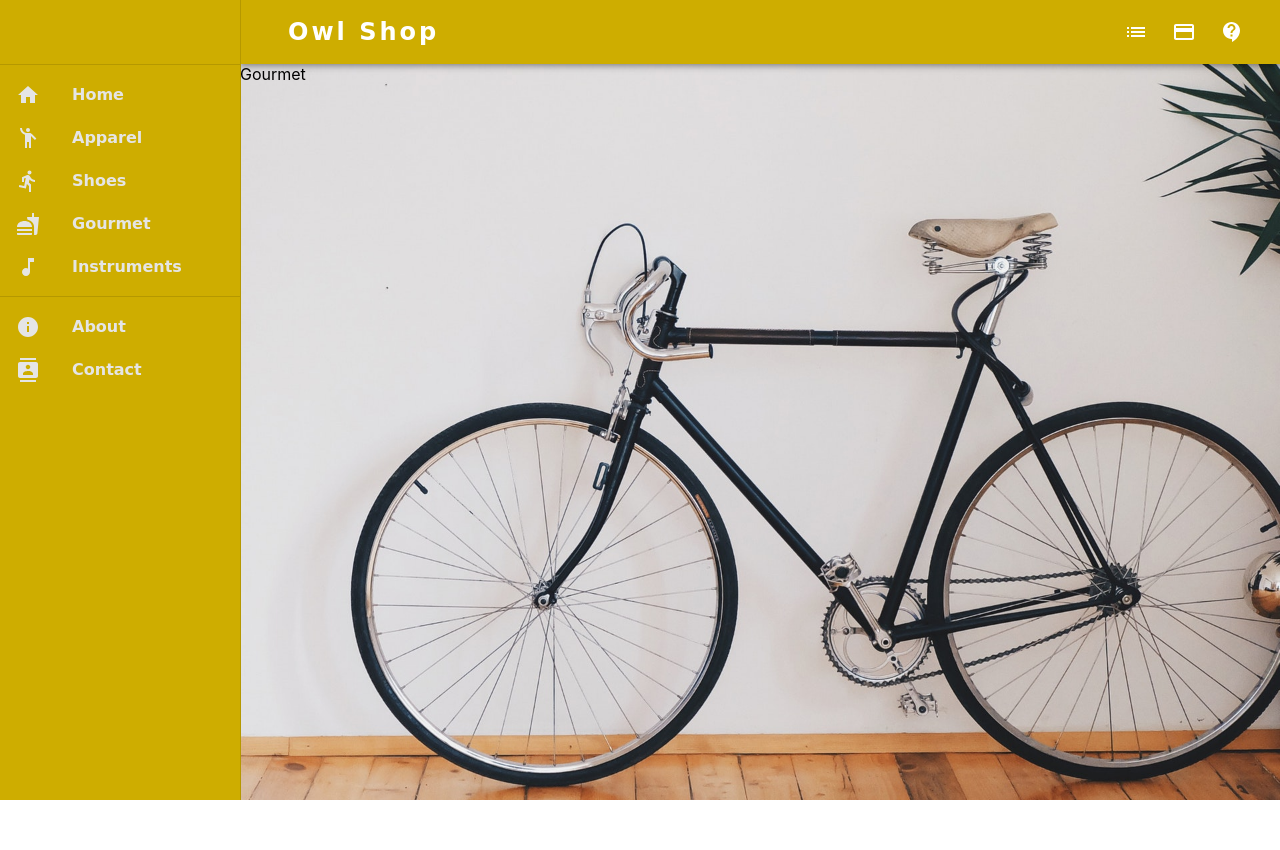
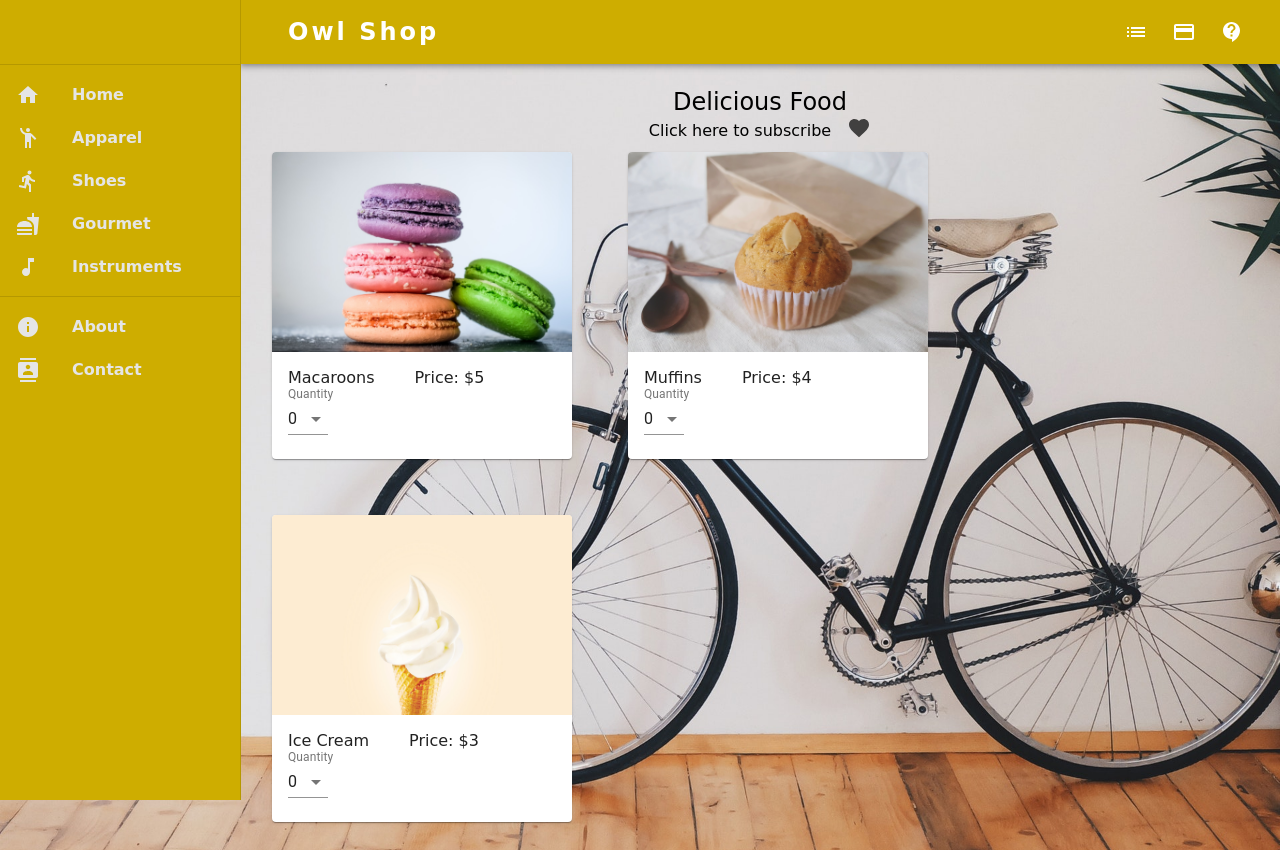
Before and after one commit to ChawinTan/Twilio-pay-shop, a React (Create React App) app: page /gourmet in a window 1280 px wide. Before the commit the page ends 800 px from the top, so only its background shows below. Built offline with nearby package versions, Linux system fonts and the light colour scheme.

Commit message:
add gourmet feature

```diff
--- a/src/Components/Gourment.js
+++ b/src/Components/Gourment.js
@@ -1,18 +1,130 @@
-import React from "react";
+import React, { useState } from "react";
+import { makeStyles } from "@material-ui/core/styles";
+import Grid from "@material-ui/core/Grid";
+import FavoriteIcon from "@material-ui/icons/Favorite";
+import Card from "@material-ui/core/Card";
+import CardMedia from "@material-ui/core/CardMedia";
+import CardContent from "@material-ui/core/CardContent";
+import InputLabel from "@material-ui/core/InputLabel";
+import FormControl from "@material-ui/core/FormControl";
+import MenuItem from "@material-ui/core/MenuItem";
+import Select from "@material-ui/core/Select";
 
 import appConstants from "../constants";
 
-const drawerWidth = appConstants.drawerWidth;
-const styles = {
-  root: {
-    marginLeft: `${drawerWidth}px`
+const gourmets = appConstants.gourmet;
+const qtyState = new Array(gourmets.length).fill(0);
+
+const styles = appConstants.productStyle;
+const useStyle = makeStyles(() => ({
+  iconUnSub: {
+    color: "#000000",
+    opacity: 0.7
+  },
+  iconSub: {
+    color: "#ff1a1a",
+    opacity: 0.7
+  },
+  cardMedia: {
+    width: "300px",
+    height: "200px"
   }
-};
+}));
 
-function Gourmet() {
+function Gourmet(props) {
+  const classes = useStyle();
+
+  const { addProduct, removeProduct } = props;
+  const [subscribe, setSubscribe] = useState(false);
+  const handleSubscribe = () => {
+    if (subscribe) {
+      setSubscribe(false);
+    } else {
+      setSubscribe(true);
+    }
+  };
+
+  const handleChangeGourmet = (event, index) => {
+    const selectedGourmet = gourmets[index];
+    const quantity = event.target.value;
+    if (quantity === 0) {
+      removeProduct("REMOVE_GOURMET", selectedGourmet);
+    } else {
+      addProduct("ADD_GOURMET", {
+        selected: selectedGourmet,
+        quantity: quantity
+      });
+    }
+    qtyState[index] = quantity;
+  };
+
   return (
     <div style={styles.root}>
-      <div>Gourmet</div>
+      <div style={styles.header}>Delicious Food</div>
+      <Grid
+        container
+        justify="center"
+        direction="row"
+        alignItems="center"
+        spacing={2}
+      >
+        <Grid key="text" item>
+          Click here to subscribe
+        </Grid>
+        <Grid key="icon" item>
+          <FavoriteIcon
+            onClick={handleSubscribe}
+            className={subscribe ? classes.iconSub : classes.iconUnSub}
+          />
+        </Grid>
+      </Grid>
+
+      <Grid key={"itemList"} container justify="flex-start" spacing={7}>
+        {gourmets.map((item, index) => {
+          return (
+            <Grid key={index} item>
+              <Card>
+                <CardMedia
+                  className={classes.cardMedia}
+                  component="img"
+                  alt={item.text}
+                  image={item.picture}
+                />
+                <CardContent>
+                  <Grid
+                    container
+                    justify="flex-start"
+                    direction="row"
+                    spacing={5}
+                  >
+                    <Grid item>{item.text}</Grid>
+                    <Grid item>
+                      {`Price: $`}
+                      {item.price}
+                    </Grid>
+                  </Grid>
+                  <div>
+                    <FormControl className={classes.formControl}>
+                      <InputLabel id="Quantity">Quantity</InputLabel>
+                      <Select
+                        labelId="Quantity"
+                        id="select-quantity"
+                        value={qtyState[index]}
+                        onChange={event => handleChangeGourmet(event, index)}
+                      >
+                        <MenuItem value={0}>0</MenuItem>
+                        <MenuItem value={1}>1</MenuItem>
+                        <MenuItem value={2}>2</MenuItem>
+                        <MenuItem value={3}>3</MenuItem>
+                      </Select>
+                    </FormControl>
+                  </div>
+                </CardContent>
+              </Card>
+            </Grid>
+          );
+        })}
+      </Grid>
     </div>
   );
 }
--- a/src/Containers/gourmetContainer.js
+++ b/src/Containers/gourmetContainer.js
@@ -2,13 +2,23 @@ import { connect } from "react-redux";
 import { withRouter } from "react-router-dom";
 
 import Gourmet from "../Components/Gourment";
+import { removeProduct, addProduct } from "../Actions/ProductActions";
 
 export const mapStateToProps = state => {
-  return {};
+  return {
+    gourmet: state.gourmetReducer
+  };
 };
 
 export const mapDispatchToProps = dispatch => {
-  return {};
+  return {
+    addProduct: (type, selectedProduct) => {
+      dispatch(addProduct(type, selectedProduct));
+    },
+    removeProduct: (type, selectedProduct) => {
+      dispatch(removeProduct(type, selectedProduct));
+    }
+  };
 };
 
 export default withRouter(
--- a/src/Containers/paymentContainer.js
+++ b/src/Containers/paymentContainer.js
@@ -5,7 +5,11 @@ import Payment from "../Components/Payment";
 
 export const mapStateToProps = state => {
   return {
-    selectedItems: { apparel: state.apparelReducer, shoe: state.shoeReducer }
+    selectedItems: {
+      apparel: state.apparelReducer,
+      shoe: state.shoeReducer,
+      gourmet: state.gourmetReducer
+    }
   };
 };
 
--- /dev/null
+++ b/src/Reducers/GourmetReducer.js
@@ -0,0 +1,16 @@
+import { removeProduct, addProduct } from "./commonFunc";
+
+const gourmetReducer = (state = [], action) => {
+  switch (action.type) {
+    case "REMOVE_GOURMET":
+      const updatedStateRemove = removeProduct([...state], action.payload);
+      return [...updatedStateRemove];
+    case "ADD_GOURMET":
+      const updatedStateAdd = addProduct([...state], action.payload);
+      return [...updatedStateAdd];
+    default:
+      return state;
+  }
+};
+
+export default gourmetReducer;
--- a/src/Reducers/combinedReducers.js
+++ b/src/Reducers/combinedReducers.js
@@ -2,10 +2,12 @@ import { combineReducers } from "redux";
 
 import apparelReducer from "./ApparelReducer";
 import shoeReducer from "./ShoeReducer";
+import gourmetReducer from "./GourmetReducer";
 
 const combinedReducers = combineReducers({
   apparelReducer,
-  shoeReducer
+  shoeReducer,
+  gourmetReducer
 });
 
 export default combinedReducers;
--- a/src/constants.js
+++ b/src/constants.js
@@ -5,6 +5,9 @@ import Apparel4 from "./Assets/apparal_4.jpg";
 import Shoe1 from "./Assets/shoe_1.jpg";
 import Shoe2 from "./Assets/shoe_2.jpg";
 import Shoe3 from "./Assets/shoe_3.jpg";
+import food1 from "./Assets/food_1.jpg";
+import food2 from "./Assets/food_2.jpg";
+import food3 from "./Assets/food_3.jpg";
 
 const appConstants = {
   drawerWidth: 240,
@@ -65,6 +68,23 @@ const appConstants = {
       text: "Nice Shoe",
       price: 9
     }
+  ],
+  gourmet: [
+    {
+      picture: food1,
+      text: "Macaroons",
+      price: 5
+    },
+    {
+      picture: food2,
+      text: "Muffins",
+      price: 4
+    },
+    {
+      picture: food3,
+      text: "Ice Cream",
+      price: 3
+    }
   ]
 };
 
```
Also changed, not shown: 2 other files (tests, documents, lock files or other folders).
